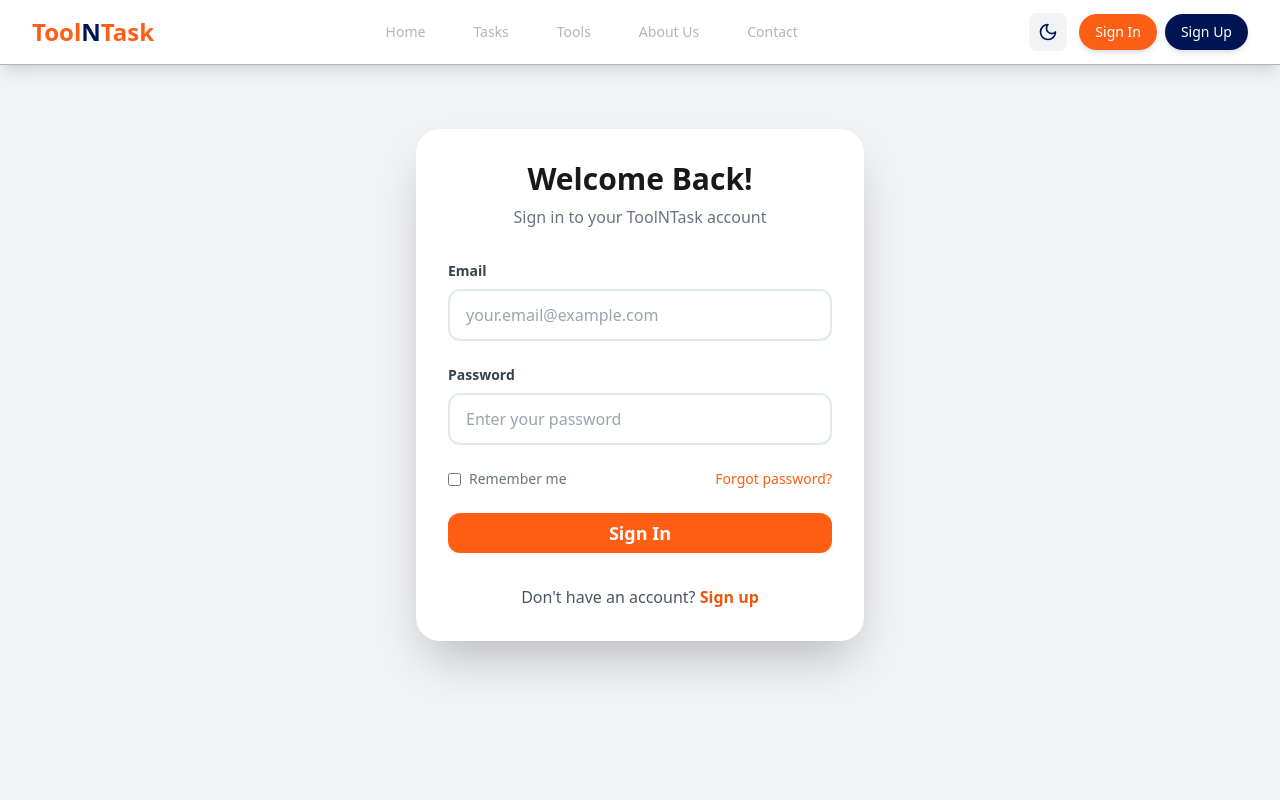
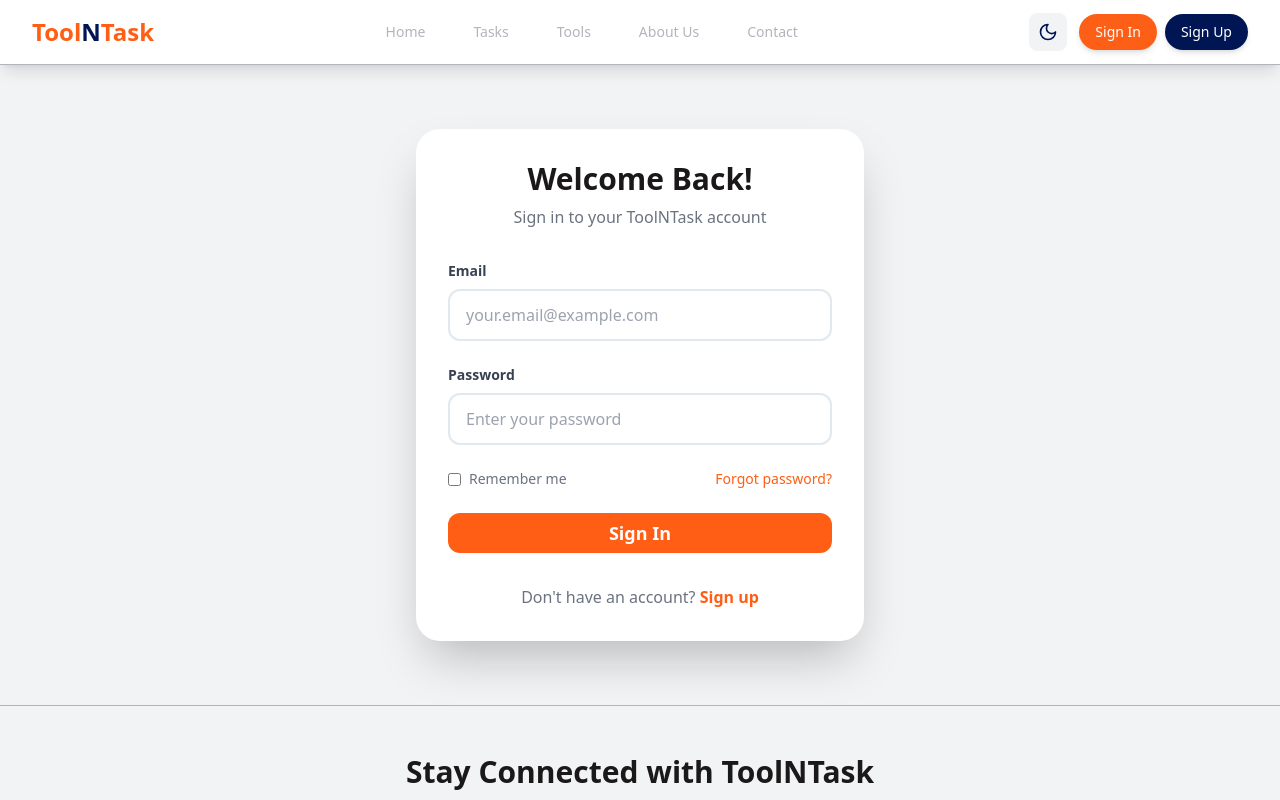
Before and after one commit to SeneshFitzroy/ToolnTask, a Next.js app: page /SignIn in a window 1280 px wide. Shown: the top 800 px of the page. Built offline with nearby package versions, Linux system fonts and the light colour scheme.

Commit message:
feat: Enhanced pages/SignIn.tsx,  - Detailed changes: diff --git a/pages/SignIn.tsx b/pages/SignIn.tsx i... at 01:58 PM +0530, July 03, 2025

```diff
--- a/pages/SignIn.tsx
+++ b/pages/SignIn.tsx
@@ -77,9 +77,9 @@ export default function SignIn() {
             </form>
 
             <div className="mt-6 sm:mt-8 text-center">
-              <p className="text-gray-600 dark:text-gray-300">
+              <p style={{ color: theme === 'dark' ? '#B3B5BC' : '#6B7280' }}>
                 Don&apos;t have an account?{' '}
-                <Link href="/SignUp" className="text-orange-600 hover:text-orange-700 font-semibold">
+                <Link href="/SignUp" className="font-semibold hover:underline" style={{ color: '#FF5E14' }}>
                   Sign up
                 </Link>
               </p>
@@ -87,6 +87,8 @@ export default function SignIn() {
           </div>
         </div>
       </div>
+
+      <Footer />
     </div>
   );
 }
```
